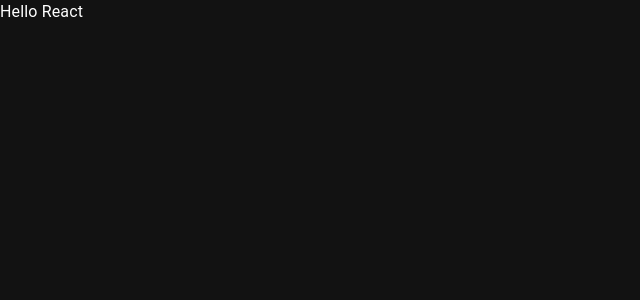
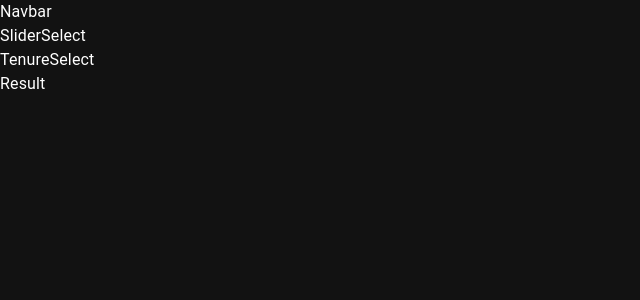
Before and after one commit to manankanodia/react-mortgage-calculator, a React (Create React App) app: page / in a window 1280 px wide. Shown: the top 300 px of the page, without its empty margins (0-640 px from the left). Built offline with nearby package versions, Linux system fonts and the light colour scheme.

Commit message:
Setup folder structure

```diff
--- a/src/App.js
+++ b/src/App.js
@@ -1,12 +1,17 @@
-// import logo from './logo.svg';
-// import './App.css';
+import Navbar from "./components/Navbar";
+import SliderSelect from "./components/SliderSelect";
+import TenureSelect from "./components/TenureSelect";
+import Result from "./components/Result";
 
 function App() {
-  return (
-    <div className="App">
-      Hello React
-    </div>
-  );
+    return (
+        <div className="App">
+            <Navbar/>
+            <SliderSelect/>
+            <TenureSelect/>
+            <Result/>
+        </div>
+    );
 }
 
 export default App;
--- /dev/null
+++ b/src/components/Navbar.js
@@ -0,0 +1,9 @@
+import React from "react";
+
+const Navbar = () => {
+    return (
+        <div>Navbar</div>
+    )
+}
+
+export default Navbar
--- /dev/null
+++ b/src/components/Result.js
@@ -0,0 +1,9 @@
+import React from "react";
+
+const Result = () => {
+    return (
+        <div>Result</div>
+    )
+}
+
+export default Result
--- /dev/null
+++ b/src/components/SliderSelect.js
@@ -0,0 +1,9 @@
+import React from "react";
+
+const SliderSelect = () => {
+    return (
+        <div>SliderSelect</div>
+    )
+}
+
+export default SliderSelect
--- /dev/null
+++ b/src/components/TenureSelect.js
@@ -0,0 +1,9 @@
+import React from "react";
+
+const TenureSelect = () => {
+    return (
+        <div>TenureSelect</div>
+    )
+}
+
+export default TenureSelect
```
Also changed, not shown: src/components/common/SliderComponent.js (added, +9 -0 lines).
